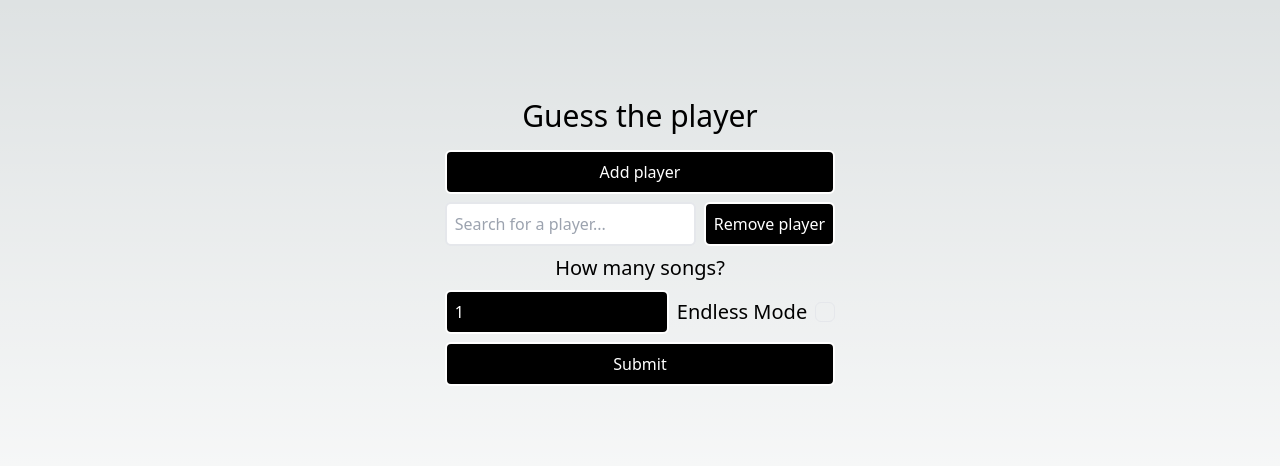
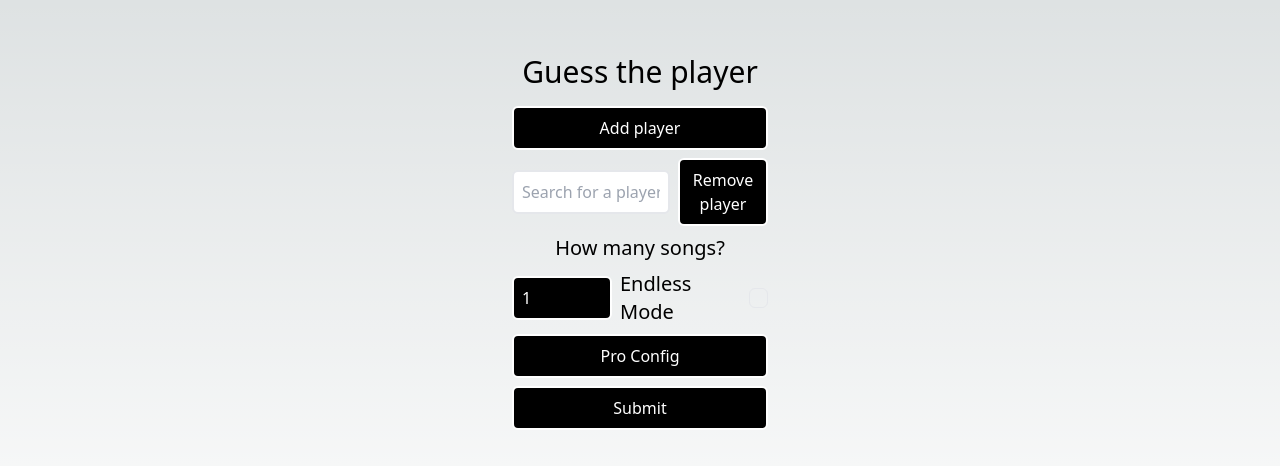
Before and after one commit to AndresVaccari/GuessThePlayer, a Next.js app: page / in a window 1280 px wide. Shown: the part 158-624 px from the top of the page. Built offline with nearby package versions, Linux system fonts and the light colour scheme.

Commit message:
Pro config added

```diff
--- a/components/EndlessReplayPage.jsx
+++ b/components/EndlessReplayPage.jsx
@@ -2,8 +2,13 @@ import Image from "next/image";
 import React, { useEffect, useState } from "react";
 import { AiFillHeart } from "react-icons/ai";
 
-export default function EndlessReplayPage({ songs, setPlaying, setEndless }) {
-  const [lives, setLives] = useState(3);
+export default function EndlessReplayPage({
+  songs,
+  setPlaying,
+  setEndless,
+  lives,
+  setLives,
+}) {
   const [reveal, setReveal] = useState(false);
   const [selectedPlayer, setSelectedPlayer] = useState(null);
   const [score, setScore] = useState(0);
--- a/components/MainPage.jsx
+++ b/components/MainPage.jsx
@@ -1,4 +1,7 @@
+import { useState } from "react";
+import { BsFillQuestionCircleFill } from "react-icons/bs";
 import PlayerSelector from "./PlayerSelector";
+import { Tooltip } from "@mui/material";
 
 export default function MainPage({
   players,
@@ -10,13 +13,24 @@ export default function MainPage({
   errorId,
   endless,
   setEndless,
+  scores,
+  setScores,
+  lives,
+  setLives,
 }) {
+  const [proMode, setProMode] = useState(false);
+
   return (
     <div className={`${loading && "blur-sm"}`}>
       <div>
         <h1 className="text-3xl mb-4 text-center">Guess the player</h1>
       </div>
-      <form onSubmit={(e) => handleSubmit(e)} className="flex gap-2 flex-col">
+      <form
+        onSubmit={(e) => handleSubmit(e)}
+        className="flex justify-center gap-3 w-screen"
+      >
+        <div className={`flex flex-col w-1/5 ${proMode ? "" : "hidden"}`} />
+        <div className="flex gap-2 flex-col w-1/5">
           <button
             onClick={handleAddPlayer}
             type="button"
@@ -26,7 +40,7 @@ export default function MainPage({
           </button>
           {players.map((player, index) => {
             return (
-            <div key={index} className="flex gap-2 items-center">
+              <div key={index} className="flex gap-2 w-full items-center">
                 <PlayerSelector
                   player={player}
                   index={index}
@@ -70,11 +84,62 @@ export default function MainPage({
             />
           </div>
           <button
+            onClick={() => setProMode(!proMode)}
+            type="button"
+            className="bg-black text-white border-2 border-white rounded-md p-2"
+          >
+            {proMode ? "Basic Config" : "Pro Config"}
+          </button>
+          <button
             type="submit"
             className="bg-black text-white border-2 border-white rounded-md p-2"
           >
             Submit
           </button>
+        </div>
+        <div className={`flex flex-col gap-2 w-1/5 ${proMode ? "" : "hidden"}`}>
+          <p className="text-xl w-full text-center">How many scores?</p>
+          <div className="flex items-center gap-2">
+            <input
+              type="number"
+              id="scores"
+              name="scores"
+              className="bg-black text-white border-2 border-white w-full rounded-md p-2"
+              defaultValue={scores}
+              min={50}
+              max={1000}
+              required
+              onChange={(e) => setScores(e.target.value)}
+            />
+            <Tooltip title="This will be the number of scores fetched from the API for each player starting from the most recent one. With bigger numbers, the game will be more difficult but the loading time will be longer. Default value is 200.">
+              <button type="button">
+                <BsFillQuestionCircleFill size={25} />
+              </button>
+            </Tooltip>
+          </div>
+          <p className="text-xl w-full text-center">How many lives?</p>
+          <div className="flex items-center gap-2">
+            <input
+              type="number"
+              id="lives"
+              name="lives"
+              className={`bg-black text-white border-2 w-full border-white rounded-md p-2 ${
+                !endless && "opacity-50"
+              }`}
+              defaultValue={lives}
+              min={1}
+              max={10}
+              required
+              disabled={!endless}
+              onChange={(e) => setLives(e.target.value)}
+            />
+            <Tooltip title="Quantity of lives on endless mode. If endless mode is not selected, this value will be ignored. Default value is 3.">
+              <button type="button">
+                <BsFillQuestionCircleFill size={25} />
+              </button>
+            </Tooltip>
+          </div>
+        </div>
       </form>
     </div>
   );
--- a/components/PlayerSelector.jsx
+++ b/components/PlayerSelector.jsx
@@ -38,11 +38,11 @@ export default function PlayerSelector({
   };
 
   return (
-    <div>
+    <div className="grow">
       <input
         type="text"
         id="name"
-        className={`text-black border-2 rounded-md p-2 ${
+        className={`text-black w-full border-2 rounded-md p-2 ${
           errorId == index && "border-red-500"
         }`}
         placeholder="Search for a player..."
--- a/pages/index.js
+++ b/pages/index.js
@@ -15,6 +15,8 @@ export default function Home() {
   const [loading, setLoading] = useState(false);
   const [errorId, setErrorId] = useState(null);
   const [endless, setEndless] = useState(false);
+  const [scores, setScores] = useState(200);
+  const [lives, setLives] = useState(3);
 
   const handleAddPlayer = () => {
     setPlayers([...players, ""]);
@@ -39,7 +41,7 @@ export default function Home() {
     for (const [index, player] of players.entries()) {
       try {
         const res = await fetch(
-          `https://web-production-55ce.up.railway.app/https://api.beatleader.xyz/player/${player.id}/scores?count=200`
+          `https://web-production-55ce.up.railway.app/https://api.beatleader.xyz/player/${player.id}/scores?count=${scores}`
         );
         const data = await res.json();
         playersSongs.push({
@@ -124,7 +126,11 @@ export default function Home() {
           players={players}
           loading={loading}
           errorId={errorId}
+          scores={scores}
+          setScores={setScores}
           endless={endless}
+          lives={lives}
+          setLives={setLives}
           setEndless={setEndless}
         />
       ) : endless ? (
@@ -132,6 +138,8 @@ export default function Home() {
           songs={endlessSongs}
           setPlaying={setPlaying}
           setEndless={setEndless}
+          lives={lives}
+          setLives={setLives}
         />
       ) : (
         <ReplayPage
```
Lines whose indentation alone changed are shown as unchanged.
